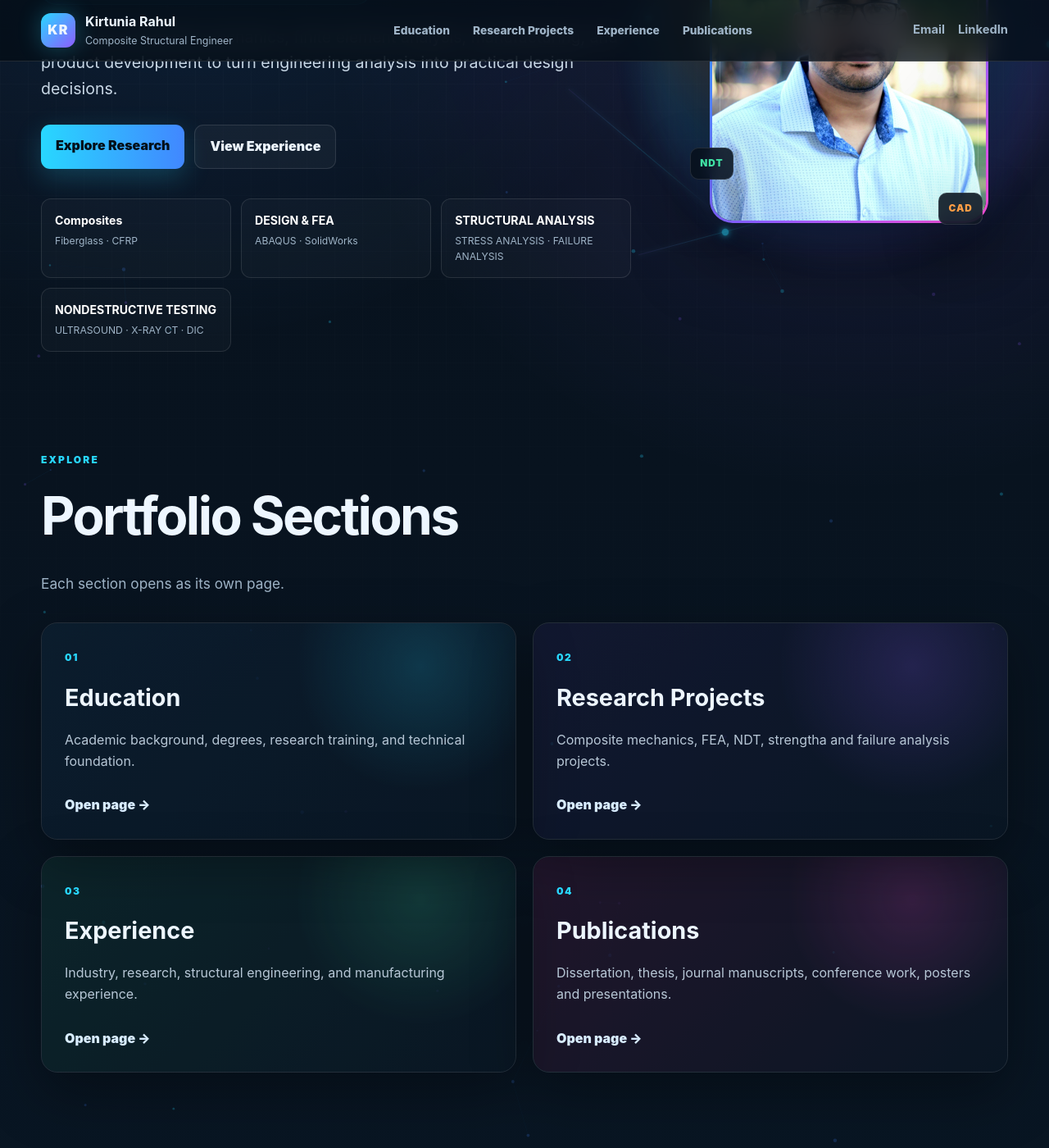
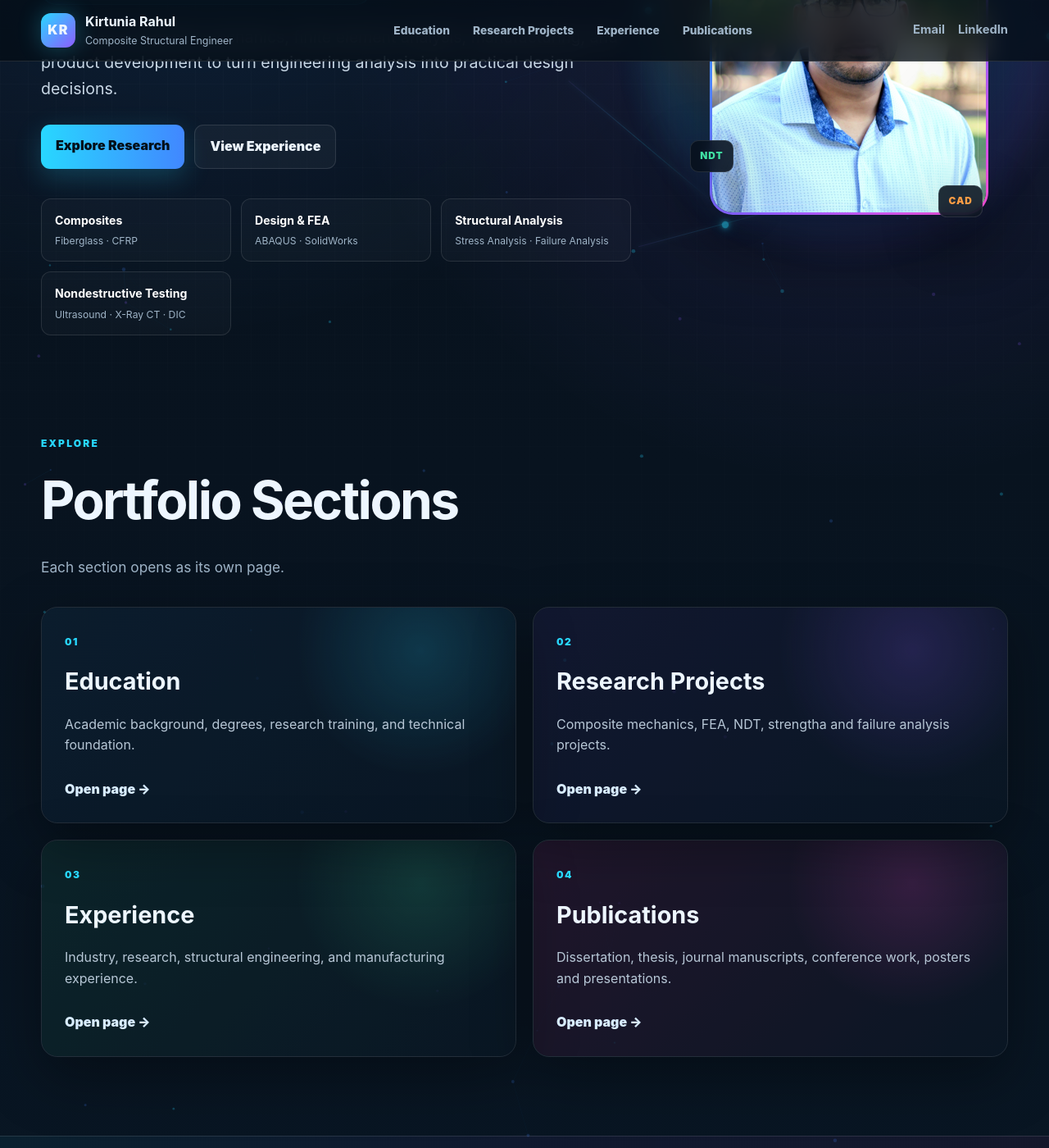
Before and after one commit to kirtuniarahul/kirtuniarahul.github.io, a Jekyll site: the page built from index.md, in a window 1280 px wide and 1400 px high, scrolled down 481 px. Shown: the whole window at 82% size. Built offline with Jekyll 4.4.1, drawn with Linux system fonts in a browser that asks for light colours; some of the changed text lies outside the part shown.

Commit message:
Standardize homepage capitalization and footer focus

```diff
--- a/index.md
+++ b/index.md
@@ -34,16 +34,16 @@ description: "Engineering portfolio of Kirtunia Rahul, Ph.D."
           <span>Fiberglass · CFRP </span>
         </div>
         <div>
-          <strong>DESIGN & FEA</strong>
+          <strong>Design & FEA</strong>
           <span>ABAQUS · SolidWorks</span>
         </div>
         <div>
-          <strong>STRUCTURAL ANALYSIS</strong>
-          <span>STRESS ANALYSIS · FAILURE ANALYSIS</span>
+          <strong>Structural Analysis</strong>
+          <span>Stress Analysis · Failure Analysis</span>
         </div>
         <div>
-          <strong>NONDESTRUCTIVE TESTING</strong>
-          <span>ULTRASOUND · X-RAY CT · DIC</span>
+          <strong>Nondestructive Testing</strong>
+          <span>Ultrasound · X-Ray CT · DIC</span>
         </div>
       </div>
     </div>
```
Also changed, not shown: other parts of index.md (+1 -1 lines).
